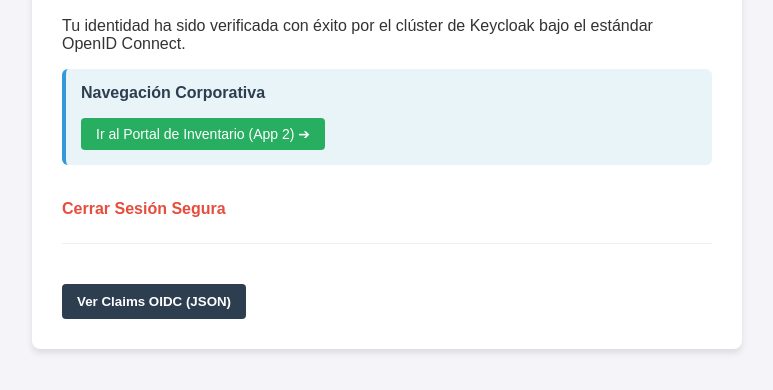
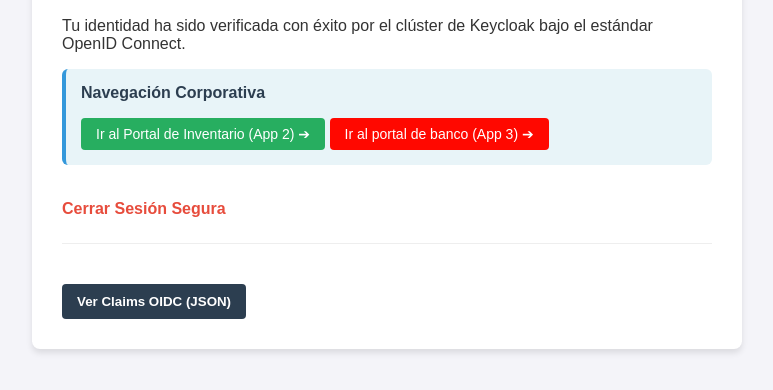
Before and after one commit to PepeLoperenaMonzon/SistemaSSO, a Flask app: template app/templates/index.html in a window 1280 px wide. Shown: the part 167-557 px from the top of the page, without its empty margins (253-1026 px from the left). Run offline with Flask 3, Linux system fonts and the light colour scheme; the template is opened without the code that fills it, so the values that code supplies are empty; parts of the project's set-up code (start-up, migrations or seed data) failed here and were passed over.

Commit message:
Update: Meter boton para app3

```diff
--- a/app/templates/index.html
+++ b/app/templates/index.html
@@ -24,6 +24,9 @@
             <a href="http://localhost:5001" style="display: inline-block; padding: 8px 15px; background-color: #27ae60; color: white; text-decoration: none; border-radius: 4px; font-size: 14px; transition: background 0.3s;">
                 Ir al Portal de Inventario (App 2) ➔
             </a>
+            <a href="http://localhost:5002" style="display: inline-block; padding: 8px 15px; background-color: #ff0800; color: white; text-decoration: none; border-radius: 4px; font-size: 14px; transition: background 0.3s;">
+                Ir al portal de banco (App 3) ➔
+            </a>
         </div>
         <a href="/logout" class="logout-link">Cerrar Sesión Segura</a>
 
--- a/app2/templates/index.html
+++ b/app2/templates/index.html
@@ -24,6 +24,9 @@
             <a href="http://localhost:5000" style="display: inline-block; padding: 8px 15px; background-color: #3498db; color: white; text-decoration: none; border-radius: 4px; font-size: 14px; transition: background 0.3s;">
                 ⬅ Volver al Área Segura (App 1)
             </a>
+            <a href="http://localhost:5002" style="display: inline-block; padding: 8px 15px; background-color: #ff0800; color: white; text-decoration: none; border-radius: 4px; font-size: 14px; transition: background 0.3s;">
+                Ir al Portal de banco (App 3) ➔
+            </a>
         </div>
         <a href="/logout" class="logout-link">Cerrar Sesión Segura</a>
 
```
